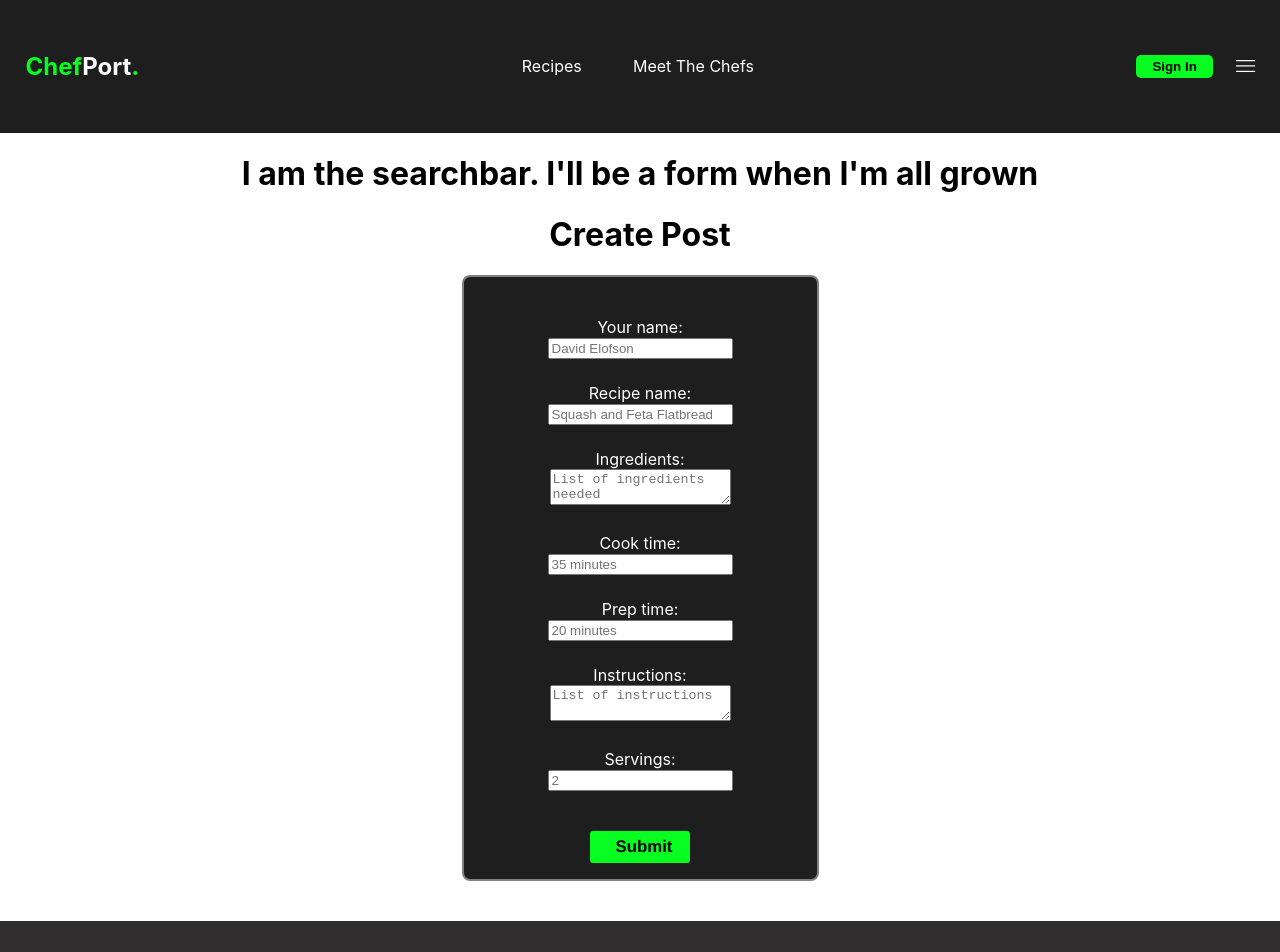
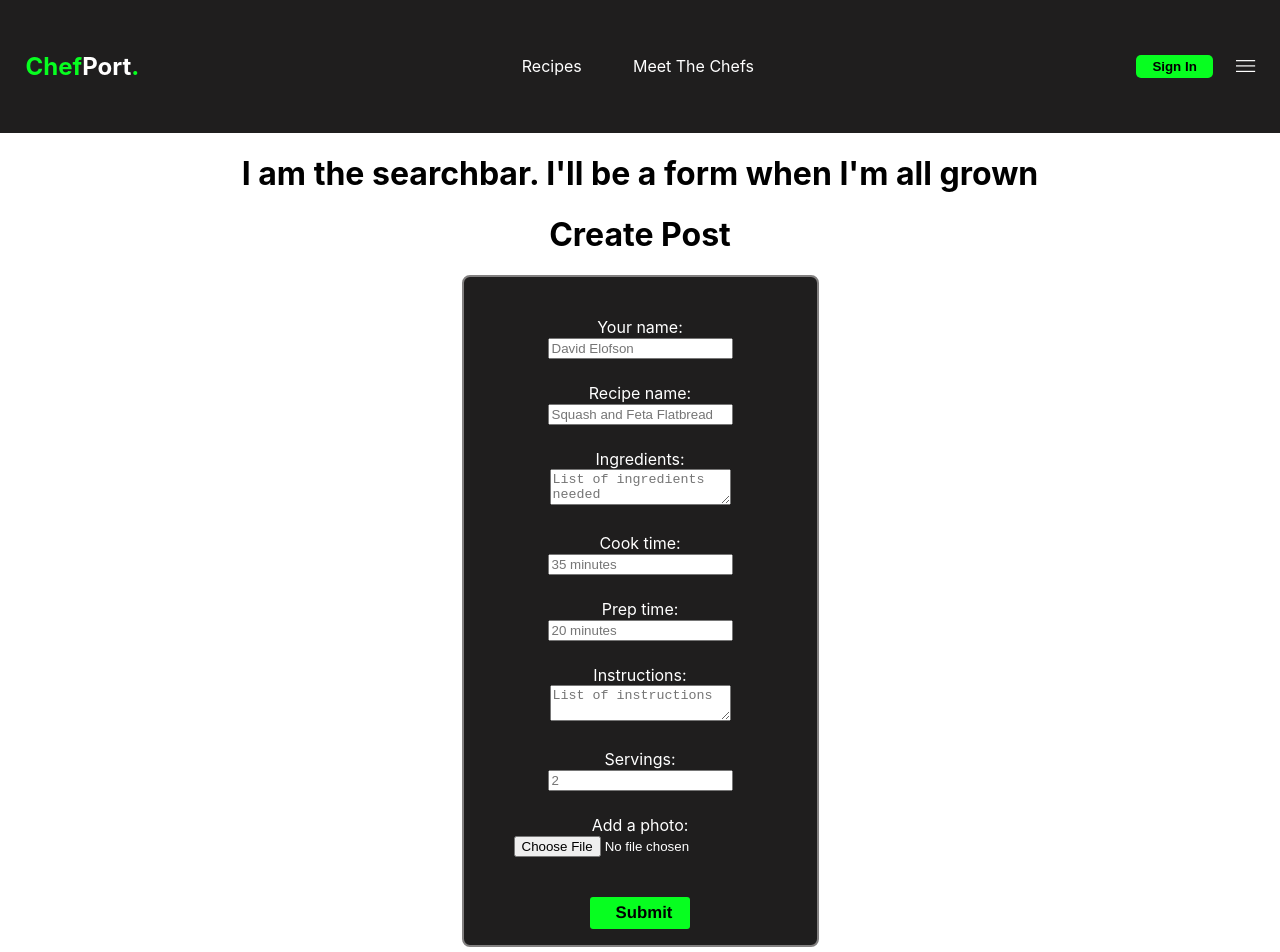
Before and after one commit to stackBlock/Chef-Portfolio-8-React-App, a React (Create React App) app in the folder chef-portfolio-app/: page /create-post in a window 1280 px wide. Shown: the top 952 px of the page. Built offline with nearby package versions, Linux system fonts and the light colour scheme.

Commit message:
added a type='file' field on the form to allow photo selection

```diff
--- a/chef-portfolio-app/src/components/CreatePost.js
+++ b/chef-portfolio-app/src/components/CreatePost.js
@@ -136,6 +136,14 @@ function CreatePost(props) {
                   />
                 </label>
 
+                <label>
+                  Add a photo:
+                  <Field
+                    name="recipe_photo"
+                    type="file"
+                  />
+                </label>
+
                 <input className="submitButton" type="submit" />
               </Form>
             );
```
